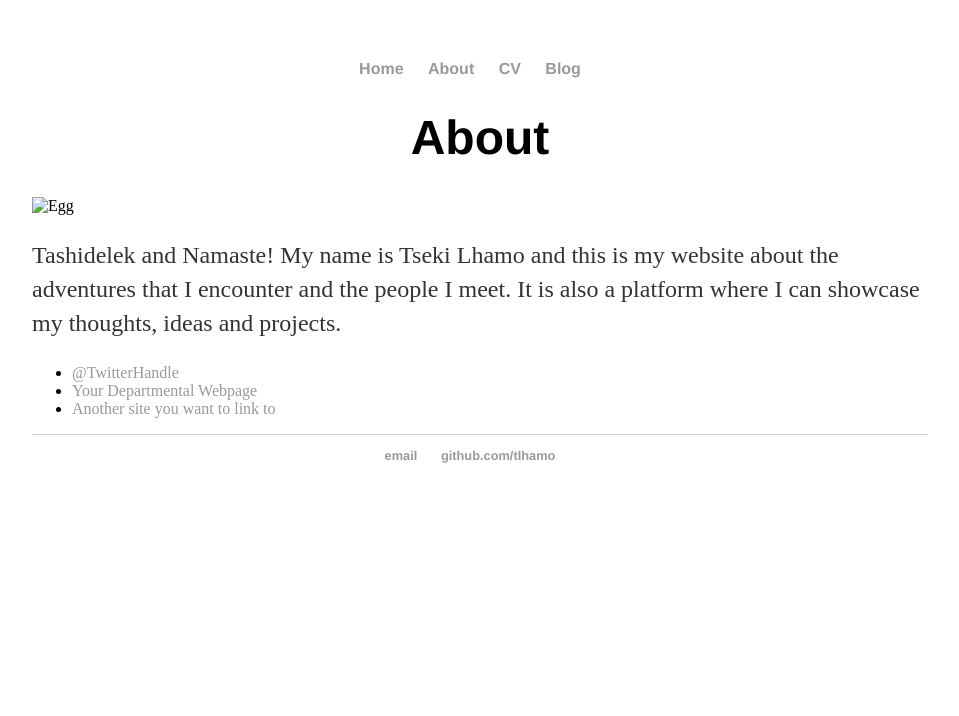
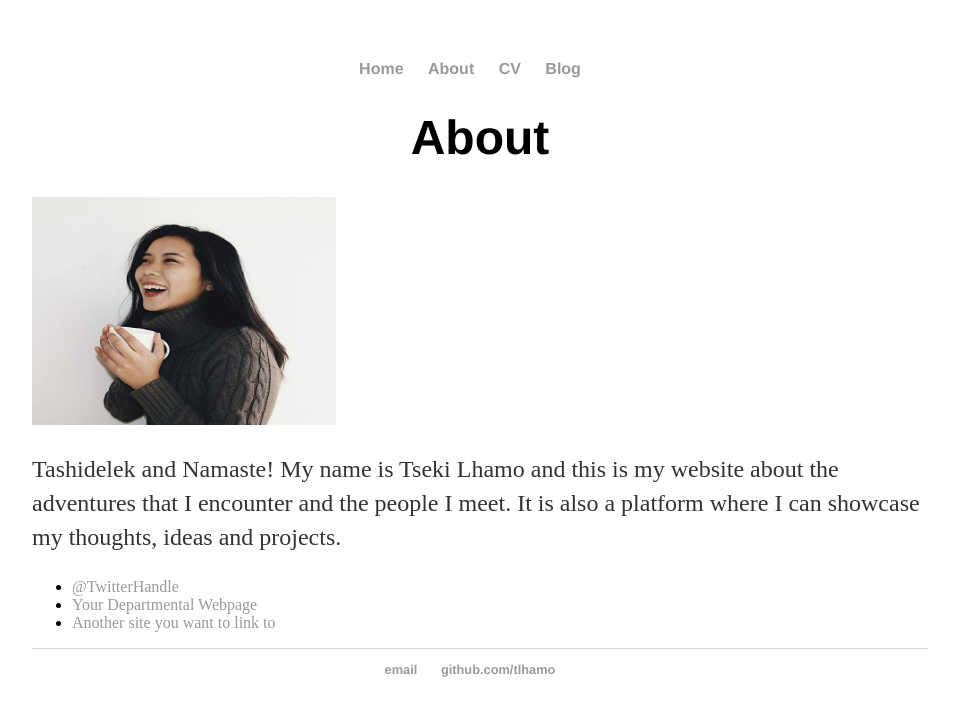
Before and after one commit to tlhamo/2018-Works, a Jekyll site: the page built from about/index.html, in a window 1280 px wide. Shown: the top 716 px of the page, without its empty margins (160-1119 px from the left). Built offline with Jekyll 4.4.1, drawn with Linux system fonts in a browser that asks for light colours.

Commit message:
profile pic added

```diff
--- a/about/index.html
+++ b/about/index.html
@@ -5,7 +5,7 @@ title: About tlhamo
 
 		<div class="about">
 			<h1>About</h1>
-			<img src="egg.jpg" alt="Egg" style="width:304px;height:228px;">
+			<img src="profilepic.jpg" alt="Profile Pic" style="width:304px;height:228px;">
 			<p> Tashidelek and Namaste! My name is Tseki Lhamo and this is my website about the adventures that I encounter
 			    and the people I meet. It is also a platform where I can showcase my thoughts, ideas and projects.
 			</p>
```
